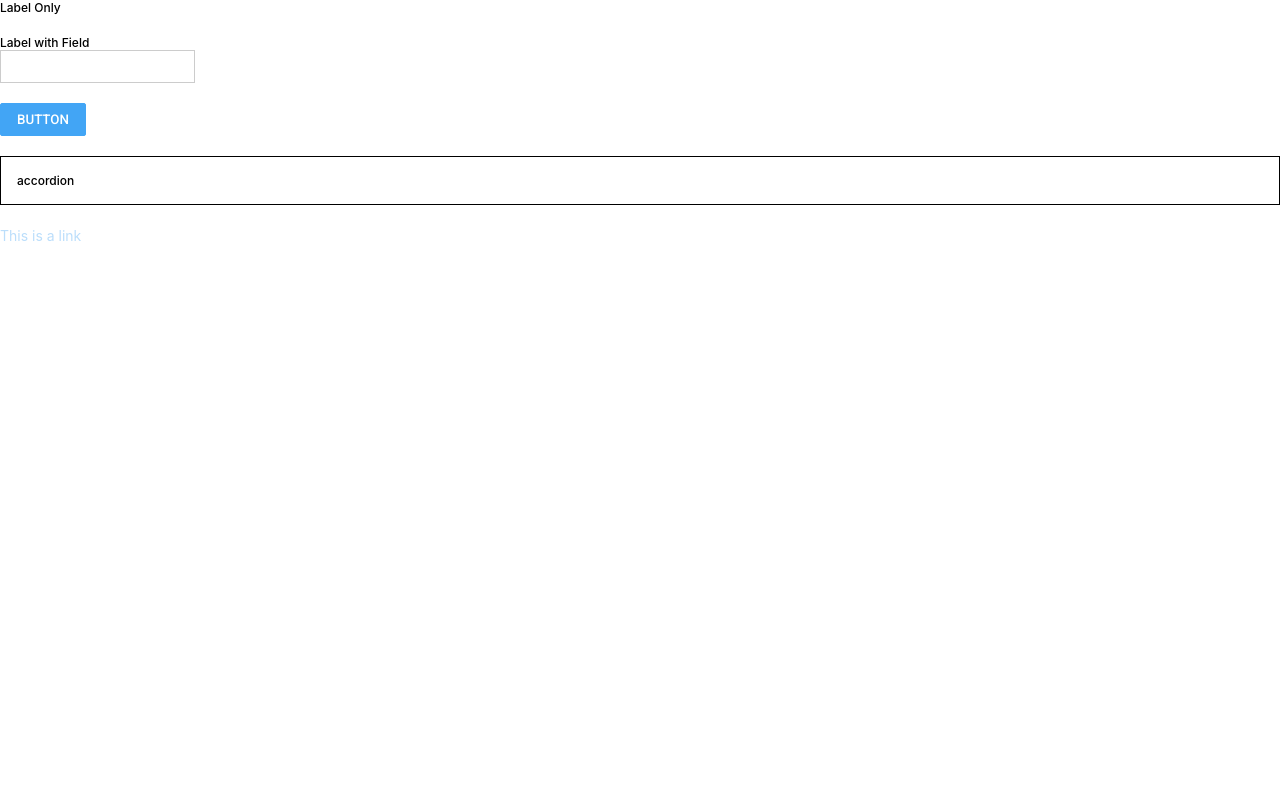
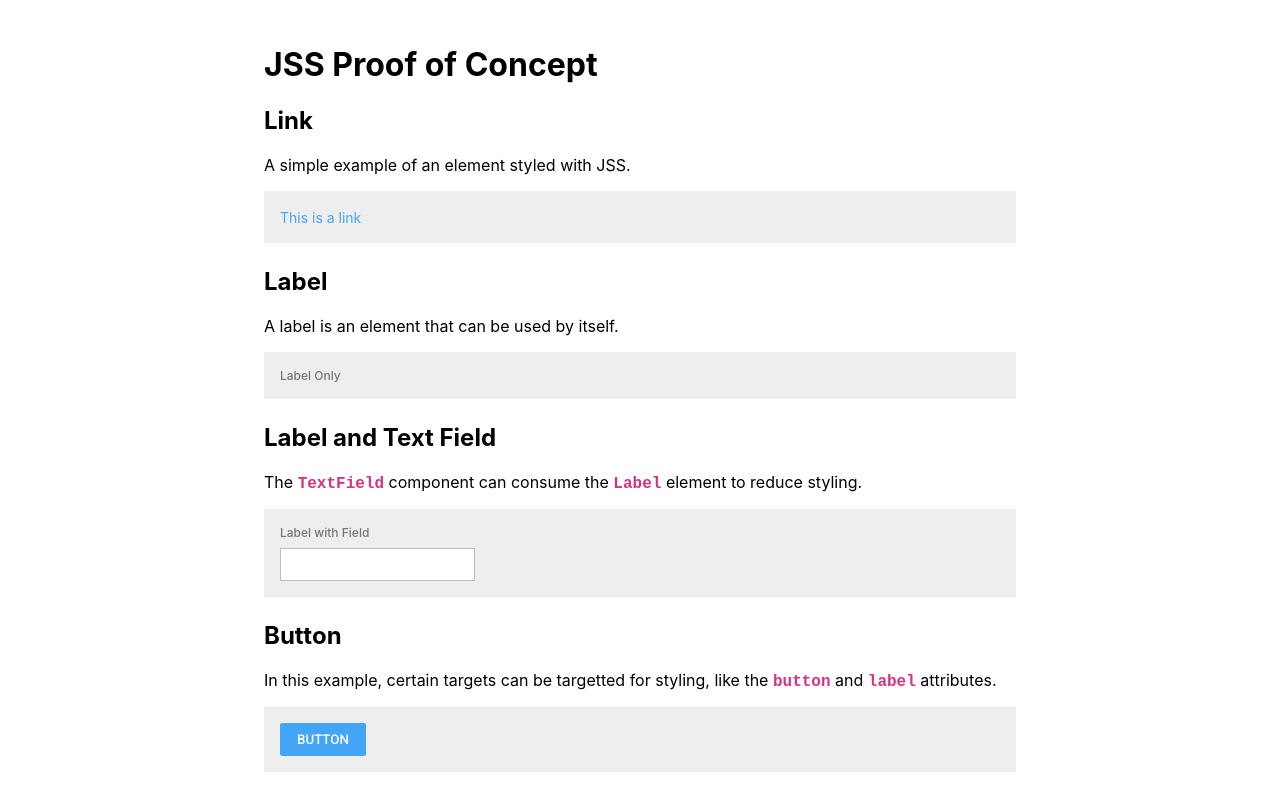
Before and after one commit to mitchobert/jss-poc, a React (Create React App) app: page / in a window 1280 px wide. Shown: the top 798 px of the page. Built offline with nearby package versions, Linux system fonts and the light colour scheme.

Commit message:
Styling to make the demo a little more presentable

```diff
--- a/src/App.js
+++ b/src/App.js
@@ -5,28 +5,67 @@ import Label from './components/Label';
 import TextField from './components/TextField';
 import Accordion from './components/Accordion';
 import Link from './components/Link';
+import Example from './components/Example';
+
+import { createUseStyles } from 'react-jss';
+import styles from './App.styles';
+
+const useStyles = createUseStyles(styles, { name: 'App' });
 
 function App() {
+
+  const classes = useStyles();
+
   return (
     <ThemeProvider theme={AppTheme}>
-      <Label labelText="Label Only" />
-      <br />
-      <TextField labelText="Label with Field" />
-      <br />
-      <Button label="button" />
-      <br />
-      <br />
-      <Accordion title="accordion">
-        This is the hidden content.
-      </Accordion>
-      <br />
+      <div className={classes.root}>
+
+        <h1>JSS Proof of Concept</h1>
+
+        <h2>Link</h2>
+        <p>A simple example of an element styled with JSS.</p>
+        <Example>
           <Link
             className="customClassName"
             href="www.google.com"
           >
             This is a link
           </Link>
-      <br />
+        </Example>
+
+        <h2>Label</h2>
+        <p>A label is an element that can be used by itself.</p>
+        <Example>
+          <Label labelText="Label Only" />
+        </Example>
+
+        <h2>Label and Text Field</h2>
+        <p>The <code>TextField</code> component can consume the <code>Label</code> element to reduce styling.</p>
+        <Example>
+          <TextField labelText="Label with Field" />
+        </Example>
+
+        <h2>Button</h2>
+        <p>In this example, certain targets can be targetted for styling, like the <code>button</code> and <code>label</code> attributes.</p>
+        <Example>
+          <Button label="button" />
+        </Example>
+
+        <h2>Accordion</h2>
+        <p>Class components can't use React Hooks. In these instances create a wrapper component to add the styling.</p>
+        <Example>
+          <Accordion title="accordion">
+            Lorem ipsum dolor sit amet, consectetur adipiscing elit. Proin laoreet libero ut nunc pulvinar, eget vehicula ligula placerat. Suspendisse id blandit libero, non finibus enim. Vestibulum ante ipsum primis in faucibus orci luctus et ultrices posuere cubilia curae; Interdum et malesuada fames ac ante ipsum primis in faucibus. Sed facilisis quam ut velit auctor aliquet
+          </Accordion>
+          <Accordion title="accordion">
+            Lorem ipsum dolor sit amet, consectetur adipiscing elit. Proin laoreet libero ut nunc pulvinar, eget vehicula ligula placerat. Suspendisse id blandit libero, non finibus enim. Vestibulum ante ipsum primis in faucibus orci luctus et ultrices posuere cubilia curae; Interdum et malesuada fames ac ante ipsum primis in faucibus. Sed facilisis quam ut velit auctor aliquet
+          </Accordion>
+          <Accordion title="accordion">
+            Lorem ipsum dolor sit amet, consectetur adipiscing elit. Proin laoreet libero ut nunc pulvinar, eget vehicula ligula placerat. Suspendisse id blandit libero, non finibus enim. Vestibulum ante ipsum primis in faucibus orci luctus et ultrices posuere cubilia curae; Interdum et malesuada fames ac ante ipsum primis in faucibus. Sed facilisis quam ut velit auctor aliquet
+          </Accordion>
+        </Example>
+
+      </div>
     </ThemeProvider>
   );
 }
--- /dev/null
+++ b/src/App.styles.js
@@ -0,0 +1,10 @@
+const styles = {
+  root: {
+      width: '100%',
+      maxWidth: '800px',
+      margin: '0 auto',
+      padding: '24px',
+  },
+};
+
+export default styles;
--- a/src/AppTheme.js
+++ b/src/AppTheme.js
@@ -20,6 +20,15 @@ export const AppTheme = {
         blueA200: '#448AFF',
         blueA400: '#2979FF',
         blueA700: '#2962FF',
+        gray100: '#F5F5F5',
+        gray200: '#EEEEEE',
+        gray300: '#E0E0E0',
+        gray400: '#BDBDBD',
+        gray500: '#9E9E9E',
+        gray600: '#757575',
+        gray700: '#616161',
+        gray800: '#424242',
+        gray900: '#212121',
         black: '#000000',
         white: '#FFFFFF',
     },
--- a/src/components/Accordion/Accordion.js
+++ b/src/components/Accordion/Accordion.js
@@ -1,4 +1,5 @@
 import React, { Component } from 'react';
+import classNames from 'classnames';
 import AccordionStyles from './Accordion.styles';
 
 class Accordion extends Component {
@@ -22,10 +23,16 @@ class Accordion extends Component {
           className="accordionPanel"
           onClick={this.handleClick}
         >
-                    {this.props.title}
+          <span>{this.props.title}</span>
+          {this.state.collapsed && (
+            <svg xmlns="http://www.w3.org/2000/svg" height="24px" viewBox="0 0 24 24" width="24px" fill="#000000"><path d="M0 0h24v24H0V0z" fill="none"/><path d="M12 8l-6 6 1.41 1.41L12 10.83l4.59 4.58L18 14l-6-6z"/></svg>
+          )}
+          {!this.state.collapsed && (
+            <svg xmlns="http://www.w3.org/2000/svg" height="24px" viewBox="0 0 24 24" width="24px" fill="#000000"><path d="M24 24H0V0h24v24z" fill="none" opacity=".87"/><path d="M16.59 8.59L12 13.17 7.41 8.59 6 10l6 6 6-6-1.41-1.41z"/></svg>
+          )}
         </div>
         {this.state.collapsed && (
-                    <div className="accordionContent">{this.props.children}</div>
+          <div className={classNames('accordionContent', { expanded: this.state.collapsed })}>{this.props.children}</div>
         )}
       </AccordionStyles>
     );
--- a/src/components/Accordion/Accordion.styles.js
+++ b/src/components/Accordion/Accordion.styles.js
@@ -6,17 +6,26 @@ const useStyles = createUseStyles(theme => (
             display: 'block',
             color: theme.color.black,
             fontWeight: theme.fontWeight.medium,
-            fontSize: '12px',
-            border: '1px solid #000',
+            fontSize: '14px',
+            boxShadow: '0px 3px 4px rgb(0, 0, 0, 0.2)',
+            background: theme.color.white,
 
             '& > .accordionPanel': {
-                padding: '16px',
+                display: 'flex',
+                alignItem: 'center',
+                justifyContent: 'space-between',
+                padding: '16px 24px',
                 cursor: 'pointer',
             },
 
             '& > .accordionContent': {
-                fontSize: '16px',
-            }
+                padding: '0 24px 16px 24px',
+
+                '&.expanded': {
+                    marginBottom: '24px',
+                },
+            },
+
         },
     })
 );
--- /dev/null
+++ b/src/components/Example/Example.js
@@ -0,0 +1,22 @@
+import React from 'react';
+import { createUseStyles } from 'react-jss';
+
+const useStylesFromThemeFunction = createUseStyles(theme => ({
+  example: {
+    background: theme.color.gray200,
+    padding: theme.spacing.md,
+    marginBottom: theme.spacing.lg,
+  },
+}
+));
+
+function Example({ children, ...props } = this.props) {
+  const classes = useStylesFromThemeFunction(props);
+  return (
+    <div className={classes.example}>
+      {children}
+    </div>
+  );
+}
+
+export default Example;
--- /dev/null
+++ b/src/components/Example/index.js
@@ -0,0 +1,3 @@
+import Example from './Example';
+
+export default Example;
--- a/src/components/Label/Label.js
+++ b/src/components/Label/Label.js
@@ -6,7 +6,7 @@ const useStyles = createUseStyles(theme => (
     {
         label:{
             display: 'block',
-            color: theme.color.black,
+            color: theme.color.gray600,
             fontWeight: theme.fontWeight.medium,
             fontSize: '12px',
         }
--- a/src/components/Link/Link.styles.js
+++ b/src/components/Link/Link.styles.js
@@ -1,11 +1,11 @@
 const styles = (theme) => ({
     link: {
         fontSize: '14px',
-        color: theme.color.blue100,
+        color: theme.color.blue400,
         textDecoration: 'none',
 
         '&:hover': {
-            color: '#1e90ff',
+            color: theme.color.blue800,
             textDecoration: 'underline',
         },
     },
--- a/src/components/TextField/TextField.js
+++ b/src/components/TextField/TextField.js
@@ -8,10 +8,8 @@ const useStyles = createUseStyles(theme => (
     textField: {
       display: 'block',
       padding: '8px',
-            border: '1px solid #ccc',
-        },
-        label: {
-            marginBottom: '8px',
+      border: `1px solid ${theme.color.gray400}`,
+      marginTop: theme.spacing.sm,
     },
   })
 );
@@ -21,7 +19,7 @@ function TextField({ labelText, id, name, value, onChange } = this.props) {
   return (
     <>
       {labelText && (
-                <Label className={classes.label} labelText={labelText} />
+        <Label className={classes.fieldLabel} labelText={labelText} />
       )}
       <input
         className={classes.textField}
--- a/src/index.css
+++ b/src/index.css
@@ -6,3 +6,13 @@ body {
   -webkit-font-smoothing: antialiased;
   -moz-osx-font-smoothing: grayscale;
 }
+
+* {
+  box-sizing: border-box;
+}
+
+code {
+  font-family: 'Courier New', monospace;
+  color: #d63384;
+  font-weight: bold;
+}
```
Also changed, not shown: src/assets/icons/expandLess.svg (added), src/assets/icons/expandMore.svg (added). Lines whose indentation alone changed are shown as unchanged.
